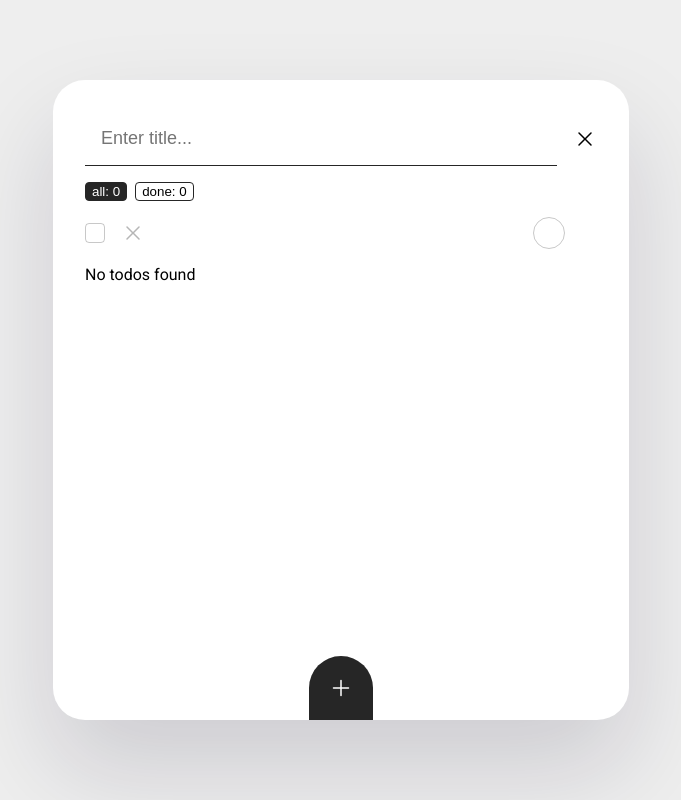
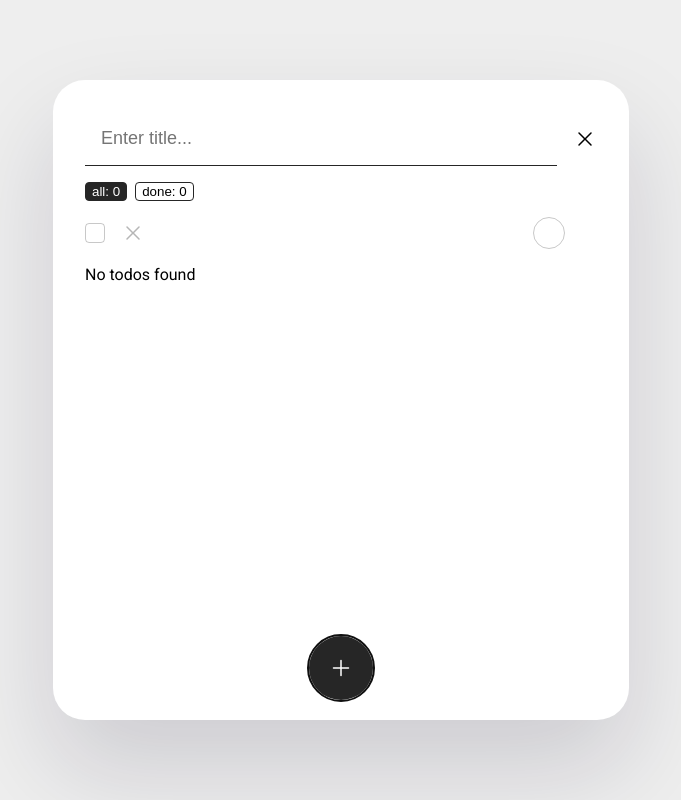
Before and after one commit to johntsaava/gegidze-task, a React (Vite) app: page / in a window 1280 px wide. Shown: the whole page, without its empty margins (299-980 px from the left). Built offline with nearby package versions, Linux system fonts and the light colour scheme.

Commit message:
add framer-motion

```diff
--- a/package.json
+++ b/package.json
@@ -11,6 +11,7 @@
   "dependencies": {
     "@radix-ui/react-checkbox": "^1.0.0",
     "@radix-ui/react-toggle-group": "^1.0.0",
+    "framer-motion": "^7.4.0",
     "mobx": "^6.6.2",
     "mobx-react-lite": "^3.4.0",
     "react": "^18.2.0",
--- a/src/App.tsx
+++ b/src/App.tsx
@@ -1,13 +1,11 @@
-import React from "react";
 import { observer } from "mobx-react-lite";
 import styled from "styled-components";
 import { AddForm } from "./components/AddForm";
-import { BatchForm } from "./components/BatchForm";
-import { QueryForm } from "./components/QueryForm";
-import { Link, Outlet, Route, Routes } from "react-router-dom";
+import { Outlet, Route, Routes, useLocation } from "react-router-dom";
+import { AnimatePresence } from "framer-motion";
 
-import { TodoList } from "./components/TodoList";
 import { ObservableTodoStore } from "./store";
+import { Index } from "./components/Index";
 
 const Root = styled("div")`
   margin: auto;
@@ -30,25 +28,12 @@ const Main = styled("main")`
   flex-direction: column;
 `;
 
-const AddLink = styled(Link)`
-  position: absolute;
-  bottom: 0;
-  left: 50%;
-  transform: translateX(-50%);
-  width: 4rem;
-  height: 4rem;
-  border-top-left-radius: 2rem;
-  border-top-right-radius: 2rem;
-  background-color: #262626;
-  color: #fff;
-  display: flex;
-  align-items: center;
-  justify-content: center;
-`;
+const App = observer(({ store }: { store: ObservableTodoStore }) => {
+  const location = useLocation();
 
-const App = observer(({ store }: { store: ObservableTodoStore }) => {
   return (
-    <Routes>
+    <AnimatePresence exitBeforeEnter>
+      <Routes location={location} key={location.pathname}>
         <Route
           path="/"
           element={
@@ -59,36 +44,11 @@ const App = observer(({ store }: { store: ObservableTodoStore }) => {
             </Root>
           }
         >
-        <Route
-          index
-          element={
-            <React.Fragment>
-              <QueryForm store={store} />
-              <BatchForm store={store} />
-              <TodoList store={store} />
-              <AddLink to="/add">
-                <svg
-                  xmlns="http://www.w3.org/2000/svg"
-                  fill="none"
-                  viewBox="0 0 24 24"
-                  strokeWidth={1.5}
-                  stroke="currentColor"
-                  height={24}
-                  width={24}
-                >
-                  <path
-                    strokeLinecap="round"
-                    strokeLinejoin="round"
-                    d="M12 4.5v15m7.5-7.5h-15"
-                  />
-                </svg>
-              </AddLink>
-            </React.Fragment>
-          }
-        />
+          <Route index element={<Index store={store} />} />
           <Route path="add" element={<AddForm store={store} />} />
         </Route>
       </Routes>
+    </AnimatePresence>
   );
 });
 
--- a/src/components/AddForm.tsx
+++ b/src/components/AddForm.tsx
@@ -1,6 +1,7 @@
 import React from "react";
 import { observer } from "mobx-react-lite";
 import styled from "styled-components";
+import { motion } from "framer-motion";
 
 import { ObservableTodoStore } from "../store";
 import { Link, useNavigate } from "react-router-dom";
@@ -41,8 +42,8 @@ const Input = styled.input`
 const AddButton = styled.button`
   width: 4rem;
   height: 4rem;
+  border: none;
   border-radius: 2rem;
-  border: none;
   background-color: #262626;
   color: #fff;
   display: flex;
@@ -66,6 +67,11 @@ export const AddForm = observer(({ store }: { store: ObservableTodoStore }) => {
         }
       }}
     >
+      <motion.div
+        initial={{ opacity: 0 }}
+        animate={{ opacity: 1 }}
+        exit={{ opacity: 0 }}
+      >
         <CloseLink to="../">
           <svg
             xmlns="http://www.w3.org/2000/svg"
@@ -83,7 +89,27 @@ export const AddForm = observer(({ store }: { store: ObservableTodoStore }) => {
             />
           </svg>
         </CloseLink>
+      </motion.div>
+      <motion.div
+        initial={{ opacity: 0 }}
+        animate={{ opacity: 1 }}
+        exit={{ opacity: 0 }}
+      >
         <Input ref={inputRef} autoFocus required placeholder="Enter title..." />
+      </motion.div>
+      <motion.div
+        initial={{
+          bottom: 190,
+        }}
+        exit={{
+          bottom: 20,
+        }}
+        style={{
+          position: "absolute",
+          left: "50%",
+          transform: "translateX(-50%)",
+        }}
+      >
         <AddButton type="submit">
           <svg
             xmlns="http://www.w3.org/2000/svg"
@@ -101,6 +127,7 @@ export const AddForm = observer(({ store }: { store: ObservableTodoStore }) => {
             />
           </svg>
         </AddButton>
+      </motion.div>
     </Form>
   );
 });
--- /dev/null
+++ b/src/components/Index.tsx
@@ -0,0 +1,71 @@
+import React from "react";
+import { observer } from "mobx-react-lite";
+import { motion } from "framer-motion";
+import styled from "styled-components";
+import { Link } from "react-router-dom";
+
+import { BatchForm } from "./BatchForm";
+import { QueryForm } from "./QueryForm";
+import { TodoList } from "./TodoList";
+import { ObservableTodoStore } from "../store";
+
+const AddLink = styled(Link)`
+  width: 4rem;
+  height: 4rem;
+  border-radius: 2rem;
+  background-color: #262626;
+  color: #fff;
+  display: flex;
+  align-items: center;
+  justify-content: center;
+`;
+
+export const Index = observer(({ store }: { store: ObservableTodoStore }) => {
+  const linkRef = React.useRef<HTMLAnchorElement>(null);
+
+  React.useEffect(() => {
+    linkRef.current?.focus();
+  }, []);
+
+  return (
+    <React.Fragment>
+      <motion.div
+        initial={{ opacity: 0 }}
+        animate={{ opacity: 1 }}
+        exit={{ opacity: 0 }}
+      >
+        <QueryForm store={store} />
+        <BatchForm store={store} />
+        <TodoList store={store} />
+      </motion.div>
+
+      <motion.div
+        initial={{ bottom: 20 }}
+        exit={{ bottom: 190 }}
+        style={{
+          position: "absolute",
+          left: "50%",
+          transform: "translateX(-50%)",
+        }}
+      >
+        <AddLink to="/add" ref={linkRef}>
+          <svg
+            xmlns="http://www.w3.org/2000/svg"
+            fill="none"
+            viewBox="0 0 24 24"
+            strokeWidth={1.5}
+            stroke="currentColor"
+            height={24}
+            width={24}
+          >
+            <path
+              strokeLinecap="round"
+              strokeLinejoin="round"
+              d="M12 4.5v15m7.5-7.5h-15"
+            />
+          </svg>
+        </AddLink>
+      </motion.div>
+    </React.Fragment>
+  );
+});
```
Also changed, not shown: 1 other file (tests, documents, lock files or other folders). Lines whose indentation alone changed are shown as unchanged.
